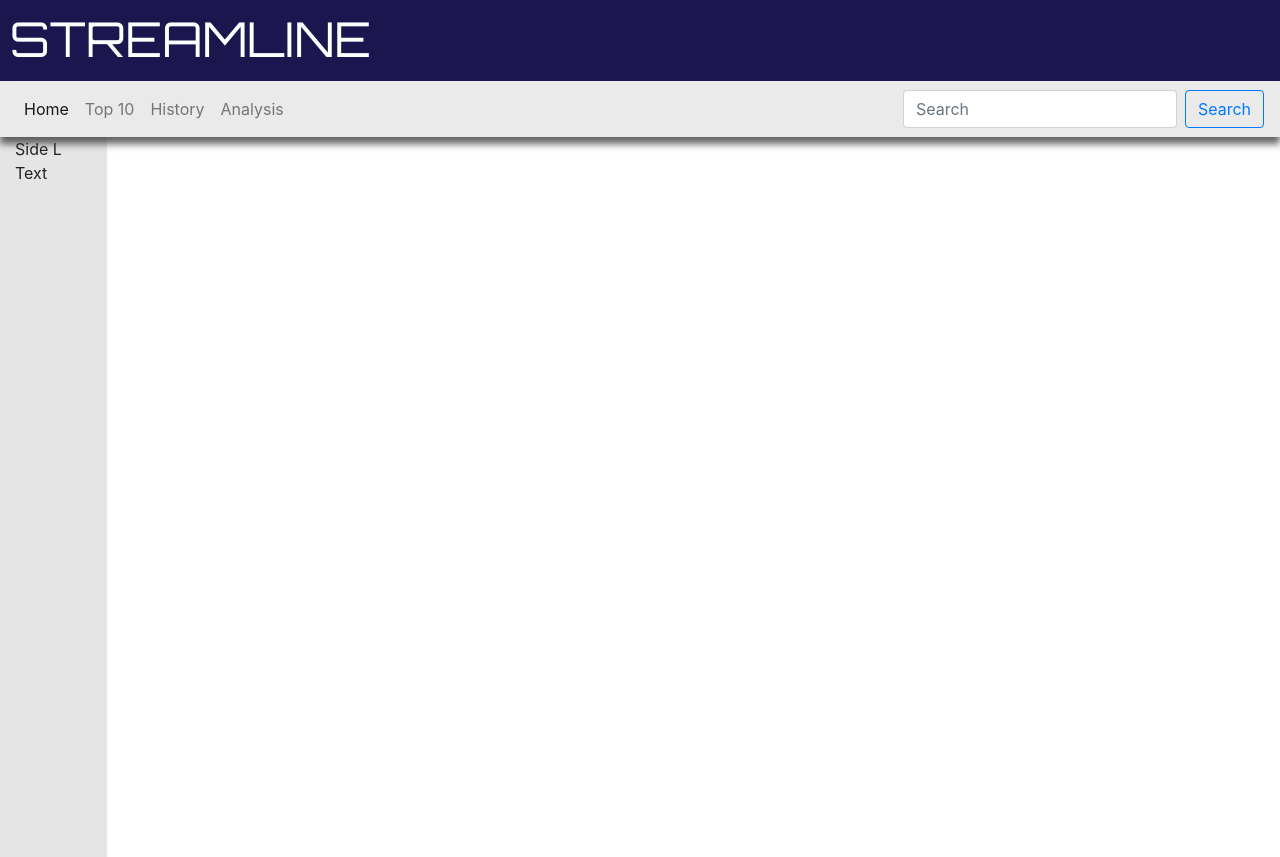
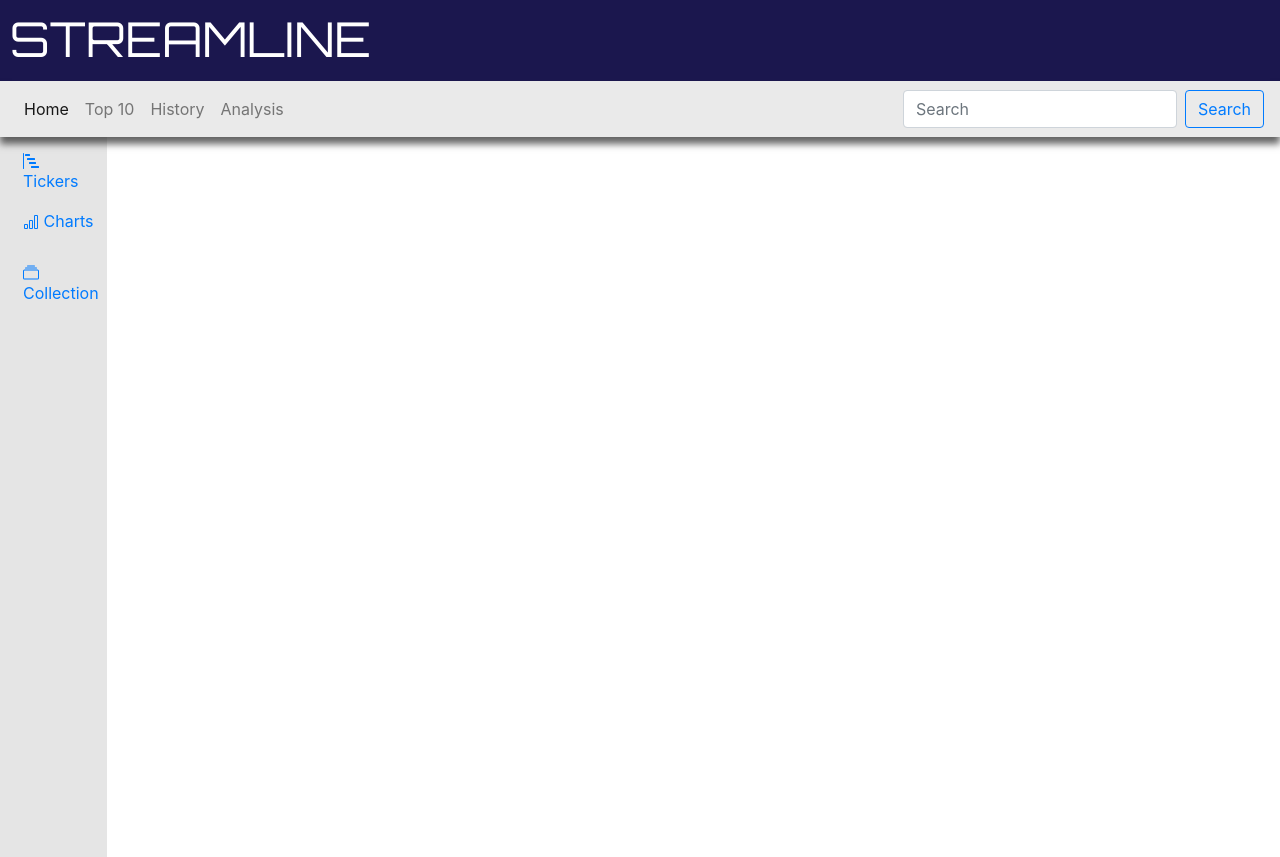
Before and after one commit to kkarandasheva/Streamline, a Django app: page / in a window 1280 px wide. Run offline with Django 3.2, Linux system fonts and the light colour scheme; data that the repository does not hold is empty; some libraries are stand-ins or nearby versions.

Commit message:
Navbar and sise bar alignment. Icons.

```diff
--- a/stocks/static/css/stocks.css
+++ b/stocks/static/css/stocks.css
@@ -23,9 +23,6 @@
 }
 
 
-
-
-
 .container-fluid {
     height: 90%;
 }
@@ -43,7 +40,6 @@
 .content {
     background-color: #ffffff;
 }
-
 
 
 h1, h2, h3, h4 {
--- a/stocks/templates/stocks/base.html
+++ b/stocks/templates/stocks/base.html
@@ -47,13 +47,34 @@
         <!-- Content -->
         <div class="container-fluid">
             <div class="row">
-                <!-- Start of Left column -->
-                <div class="col-md-1">
-                    <p>Side L Text</p>
-                </div>
-                <!-- End of Left column -->
+                <!-- Start of Left column (Sidebar) -->
+                <nav class="col-md-1 sidebar">
+                    <div class="sidebar-sticky mt-2 ml-n2">
+                        <ul class="nav flex-column">
+                            <li class="nav-item">
+                                <a class="nav-link" href="#">
+                                    <svg xmlns="http://www.w3.org/2000/svg" width="16" height="16" fill="currentColor" class="bi bi-bar-chart-steps" viewBox="0 0 16 16"> <path fill-rule="evenodd" d="M.5 0a.5.5 0 0 1 .5.5v15a.5.5 0 0 1-1 0V.5A.5.5 0 0 1 .5 0z"/> <rect width="5" height="2" x="2" y="1" rx=".5"/> <rect width="8" height="2" x="4" y="5" rx=".5"/> <path d="M6 9.5a.5.5 0 0 1 .5-.5h6a.5.5 0 0 1 .5.5v1a.5.5 0 0 1-.5.5h-6a.5.5 0 0 1-.5-.5v-1zm2 4a.5.5 0 0 1 .5-.5h7a.5.5 0 0 1 .5.5v1a.5.5 0 0 1-.5.5h-7a.5.5 0 0 1-.5-.5v-1z"/> </svg>
+                                    Tickers
+                                </a>
+                            </li>
+                            <li>
+                                <a class="nav-link" href="#">
+                                    <svg xmlns="http://www.w3.org/2000/svg" width="16" height="16" fill="currentColor" class="bi bi-bar-chart" viewBox="0 0 16 16"> <path fill-rule="evenodd" d="M4 11H2v3h2v-3zm5-4H7v7h2V7zm5-5h-2v12h2V2zm-2-1a1 1 0 0 0-1 1v12a1 1 0 0 0 1 1h2a1 1 0 0 0 1-1V2a1 1 0 0 0-1-1h-2zM6 7a1 1 0 0 1 1-1h2a1 1 0 0 1 1 1v7a1 1 0 0 1-1 1H7a1 1 0 0 1-1-1V7zm-5 4a1 1 0 0 1 1-1h2a1 1 0 0 1 1 1v3a1 1 0 0 1-1 1H2a1 1 0 0 1-1-1v-3z"/> </svg>
+                                    Charts
+                                </a>
+                            </li>
+                            <li class="nav-item">
+                                <a class="nav-link" href="#">
+                                    <svg xmlns="http://www.w3.org/2000/svg" width="16" height="16" fill="currentColor" class="bi bi-collection" viewBox="0 0 16 16"> <path fill-rule="evenodd" d="M14.5 13.5h-13A.5.5 0 0 1 1 13V6a.5.5 0 0 1 .5-.5h13a.5.5 0 0 1 .5.5v7a.5.5 0 0 1-.5.5zm-13 1A1.5 1.5 0 0 1 0 13V6a1.5 1.5 0 0 1 1.5-1.5h13A1.5 1.5 0 0 1 16 6v7a1.5 1.5 0 0 1-1.5 1.5h-13zM2 3a.5.5 0 0 0 .5.5h11a.5.5 0 0 0 0-1h-11A.5.5 0 0 0 2 3zm2-2a.5.5 0 0 0 .5.5h7a.5.5 0 0 0 0-1h-7A.5.5 0 0 0 4 1z"/> </svg>
+                                    Collection
+                                </a>
+                            </li>
+                        </ul>
+                    </div>
+                </nav>
+                <!-- End of Left column (Sidebar) -->
                 <!-- Start of Right column -->
-                <div class="col-md-11 col-md-offset-1 content container">
+                <div class="col-md-11 col-md-offset-1 mt-3 content container">
                     {% block content %}
                     {% endblock %}
                 </div>
```
